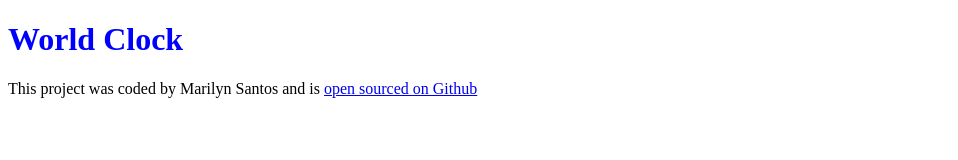
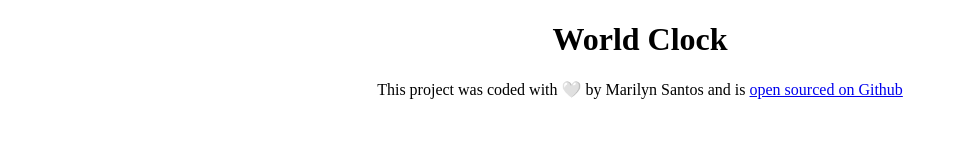
Before and after one commit to marsan9/World-Clock-Project, a plain HTML site: page index.html in a window 1280 px wide. Shown: the whole page, without its empty margins (0-958 px from the left). Drawn offline with Linux system fonts and the light colour scheme.

Commit message:
Added css styling and added link to github repository

```diff
--- a/css/styles.css
+++ b/css/styles.css
@@ -1,3 +1,6 @@
 h1 {
-  color: blue;
+  text-align: center;
 }
+footer {
+  text-align: center;
+}
--- a/index.html
+++ b/index.html
@@ -10,8 +10,10 @@
   <body>
     <h1>World Clock</h1>
     <footer>
-      This project was coded by Marilyn Santos and is
-      <a href="#" target="_blank">open sourced on Github</a>
+      This project was coded with 🤍 by Marilyn Santos and is
+      <a href="https://github.com/marsan9/World-Clock-Project" target="_blank"
+        >open sourced on Github</a
+      >
     </footer>
     <script src="javascript/index.js"></script>
   </body>
```
